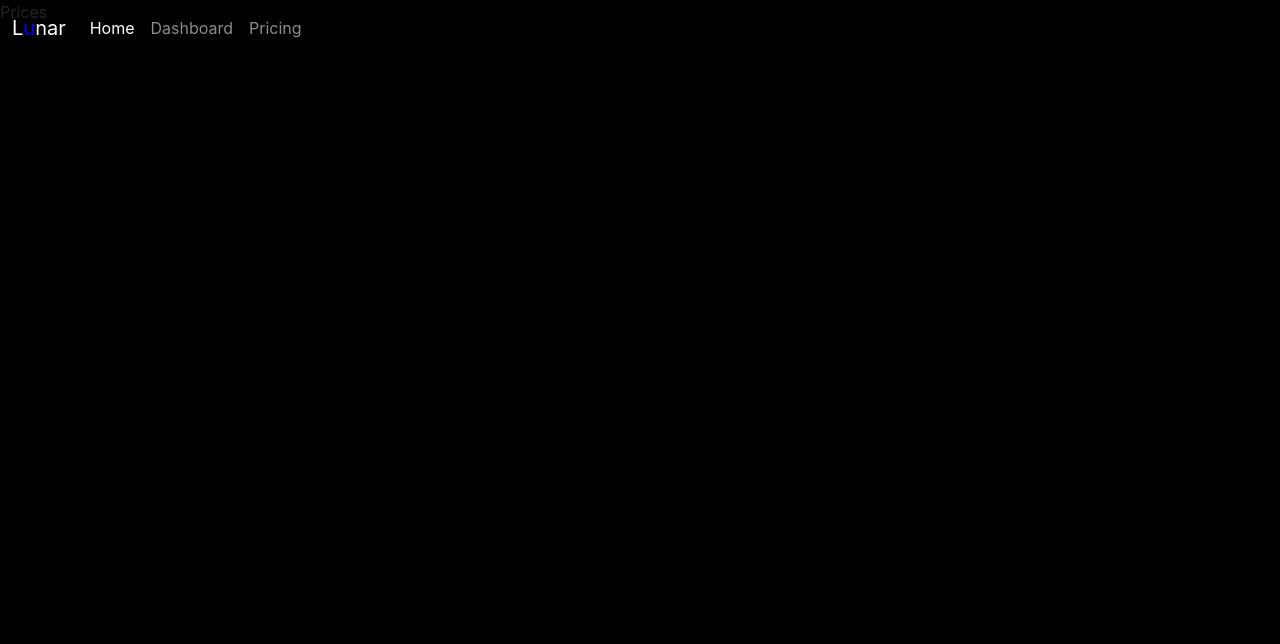
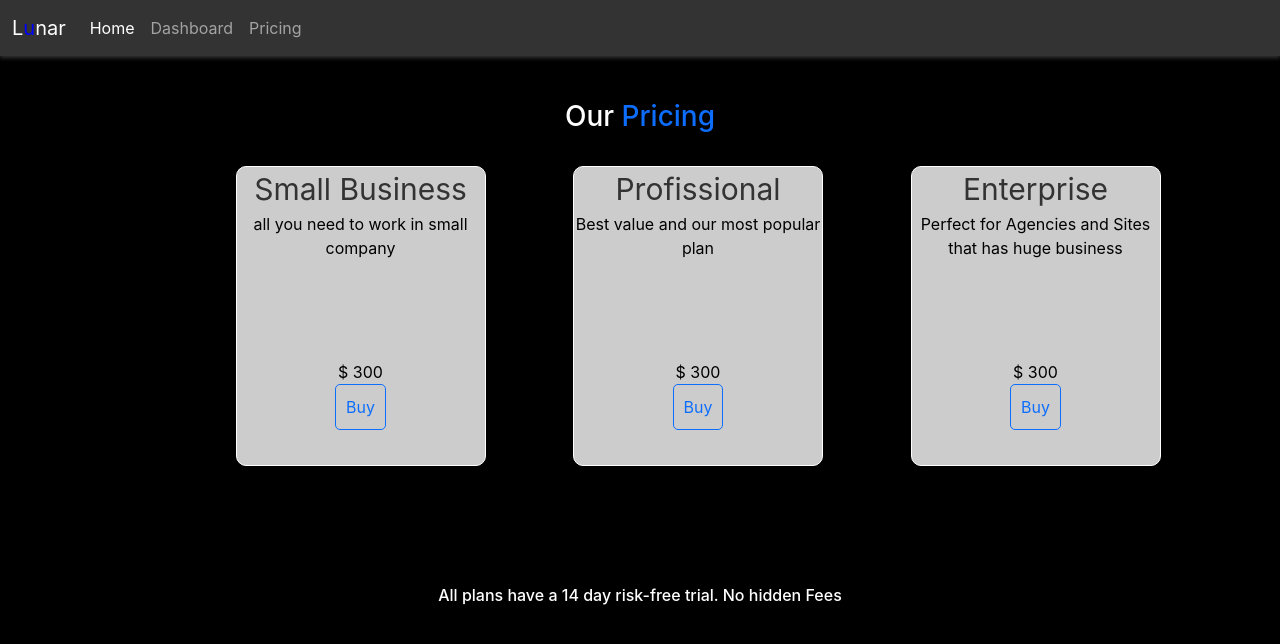
Before and after one commit to reda96/mimocodes_frontend_task, a React (Create React App) app: page /prices in a window 1280 px wide. Shown: the top 644 px of the page. Built offline with nearby package versions, Linux system fonts and the light colour scheme.

Commit message:
add-price-section

```diff
--- a/src/App.css
+++ b/src/App.css
@@ -10,17 +10,6 @@ body {
   background-position: center;
   background-repeat: no-repeat;
   background-size: cover;
-}
-
-.App-logo {
-  height: 40vmin;
-  pointer-events: none;
-}
-
-@media (prefers-reduced-motion: no-preference) {
-  .App-logo {
-    animation: App-logo-spin infinite 20s linear;
-  }
 }
 
 .App-header {
--- a/src/components/Dashboard.css
+++ b/src/components/Dashboard.css
@@ -3,6 +3,11 @@
   border: 0.5px solid white;
   border-radius: 10px;
   background-color: white;
+}
+.menu li {
+  font-size: small;
+  width: 200px;
+  margin-top: 10px;
 }
 .photo {
   grid-area: photo;
--- a/src/components/Navbar.js
+++ b/src/components/Navbar.js
@@ -12,6 +12,8 @@ const Navbar = () => {
         right: 0,
         width: "100%",
         zIndex: 99,
+        backgroundColor: "#333",
+        boxShadow: " 0 2px 4px 0 #333",
       }}
     >
       <div className="container-fluid">
--- /dev/null
+++ b/src/components/PriceSection.css
@@ -0,0 +1,47 @@
+.titleSentence {
+  display: block;
+  margin-top: 100px;
+  color: white;
+  text-align: center;
+  font-size: larger;
+}
+
+.container {
+  display: flex;
+  justify-content: space-evenly;
+
+  border-radius: 10px;
+  padding: 20px;
+  margin-top: 1%;
+  margin-left: 10%;
+  color: black;
+}
+
+.priceOption {
+  display: block;
+  text-align: center;
+  border: 1px solid white;
+  border-radius: 10px;
+  background-color: #ccc;
+  width: 250px;
+  height: 300px;
+}
+
+.buyButton {
+  padding: 10px;
+  background-color: #ccc;
+  color: #0d6efd;
+  border-radius: 5px;
+  border: 1px solid #0d6efd;
+
+  outline: none;
+}
+.buyButton:hover {
+  background-color: #0d6efd;
+  color: #ccc;
+  border-radius: 5px;
+  border: 1px solid #0d6efd;
+}
+.price {
+  margin-top: 100px;
+}
--- a/src/components/PricesSection.js
+++ b/src/components/PricesSection.js
@@ -1,5 +1,51 @@
+import "./PriceSection.css";
+
 const PricesSection = () => {
-  return <div>Prices</div>;
+  return (
+    <div className="page">
+      <div className="titleSentence">
+        <h3>
+          {" "}
+          Our <span style={{ color: "#0d6efd" }}> Pricing</span>{" "}
+        </h3>
+      </div>
+      <div className="container">
+        <div className="priceOption">
+          <div style={{ fontSize: "30px", color: "#333", fontStyle: "bold" }}>
+            Small Business
+          </div>
+          <div>all you need to work in small company</div>
+
+          <div className="price">$ 300</div>
+          <button className="buyButton">Buy</button>
+        </div>
+        <div className="priceOption">
+          <div style={{ fontSize: "30px", color: "#333", fontStyle: "bold" }}>
+            Profissional
+          </div>
+          <div>Best value and our most popular plan</div>
+
+          <div className="price">$ 300</div>
+          <button className="buyButton">Buy</button>
+        </div>
+        <div className="priceOption">
+          <div style={{ fontSize: "30px", color: "#333", fontStyle: "bold" }}>
+            Enterprise
+          </div>
+          <div> Perfect for Agencies and Sites that has huge business</div>
+
+          <div className="price">$ 300</div>
+          <button className="buyButton">Buy</button>
+        </div>
+      </div>
+
+      <div className="titleSentence">
+        <h6 style={{ margin: "15px" }}>
+          All plans have a 14 day risk-free trial. No hidden Fees
+        </h6>
+      </div>
+    </div>
+  );
 };
 
 export default PricesSection;
```
